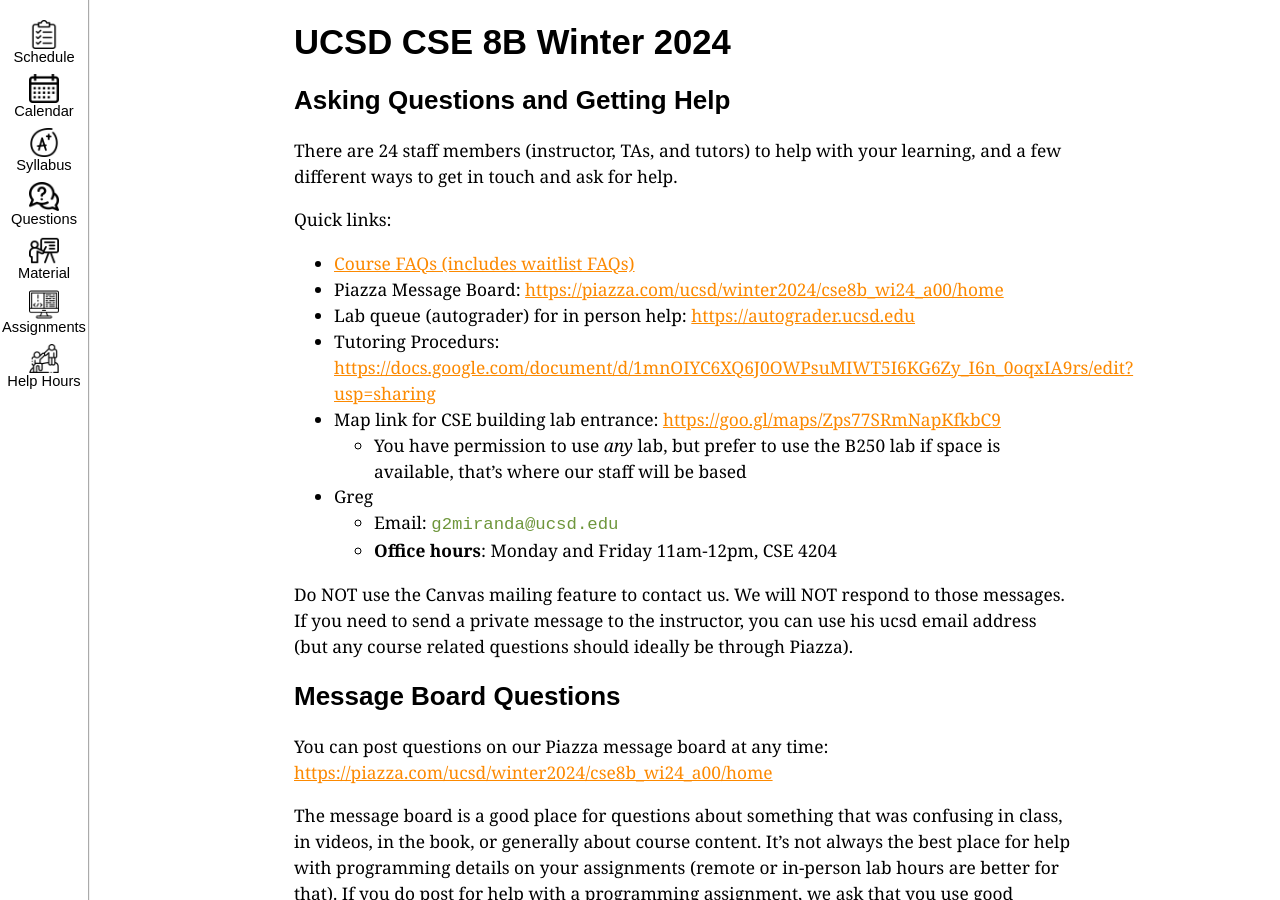
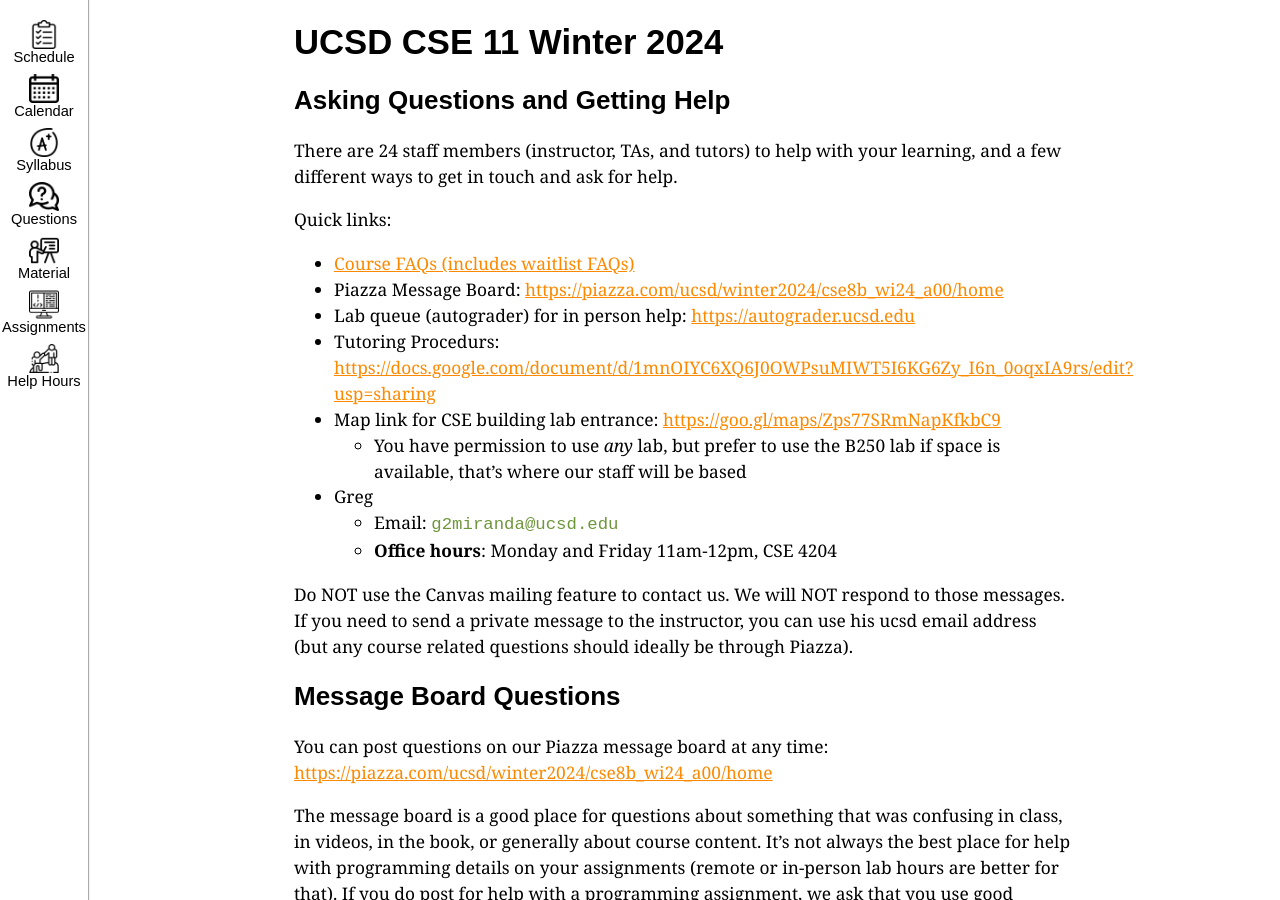
Before and after one commit to ucsd-cse11-w24/ucsd-cse11-w24.github.io, a Jekyll site: the page built from staff-and-help.md, in a window 1280 px wide and 900 px high. Built offline with Jekyll 4.4.1, drawn with Linux system fonts in a browser that asks for light colours.

Commit message:
Update staff-and-help.md

```diff
--- a/staff-and-help.md
+++ b/staff-and-help.md
@@ -1,8 +1,8 @@
 ---
 layout: with-sidebar
-title: "UCSD CSE8B – Accelerated Introduction to Programming"
+title: "UCSD CSE11 – Accelerated Introduction to Programming"
 ---
-# UCSD CSE 8B Winter 2024
+# UCSD CSE 11 Winter 2024
 ## Asking Questions and Getting Help
 
 There are 24 staff members (instructor, TAs, and tutors) to help with your
```
